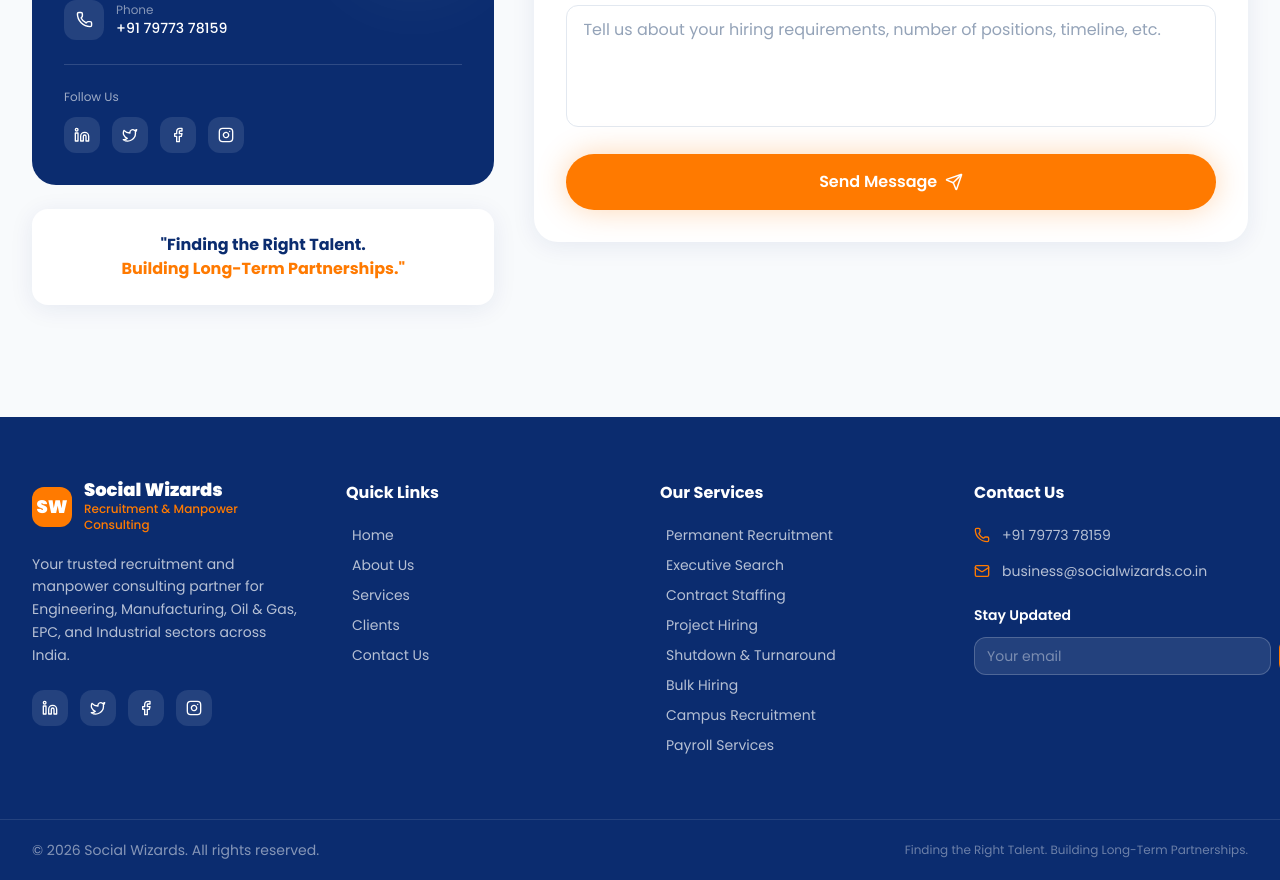
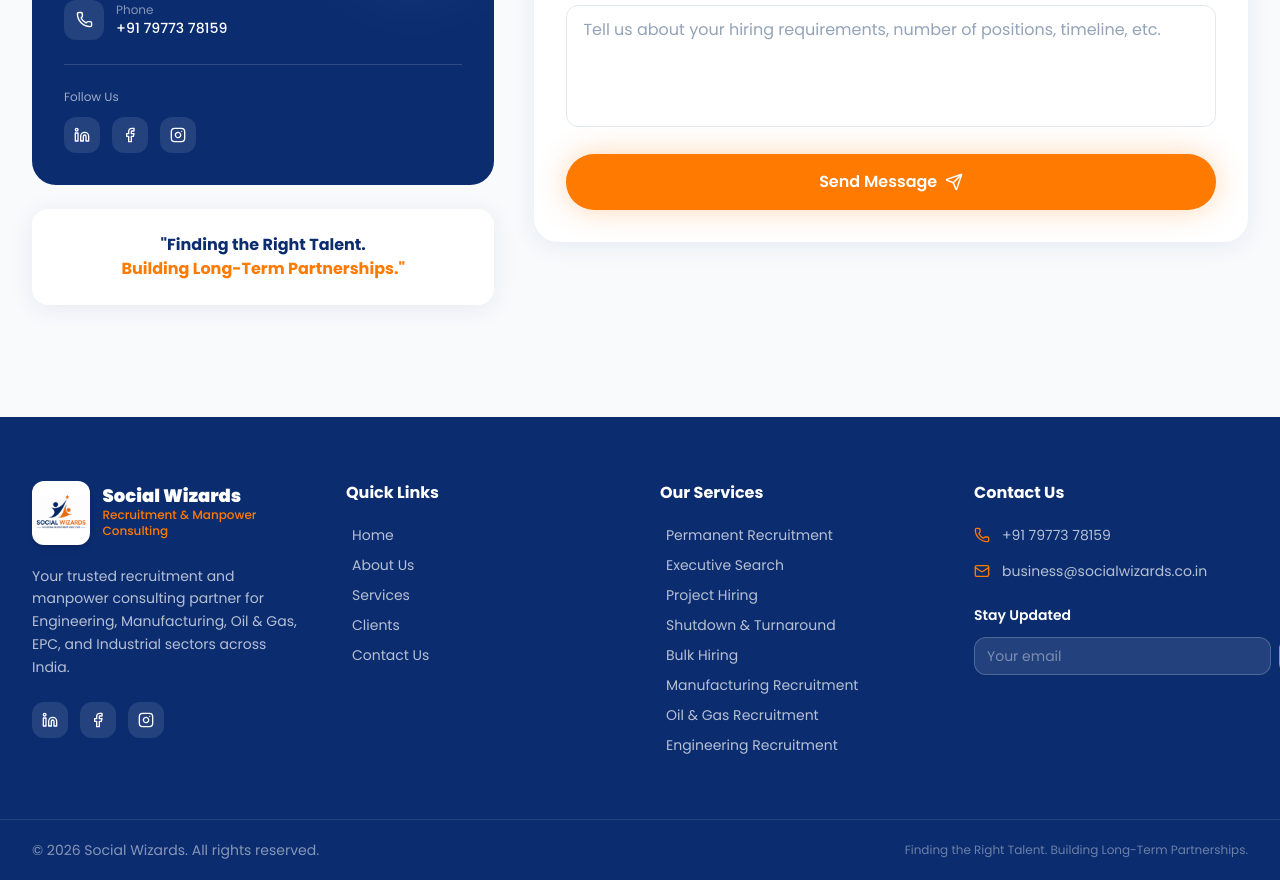
Before and after one commit to jayprakash-mahato/socialWizards, a Next.js app: page / in a window 1280 px wide. Shown: the part 7184-8064 px from the top of the page. Built offline with nearby package versions, Linux system fonts and the light colour scheme.

Commit message:
done all changes

```diff
--- a/app/contact/components/ContactSection.tsx
+++ b/app/contact/components/ContactSection.tsx
@@ -29,7 +29,7 @@ const contactInfo = [
 
 const socials = [
   { icon: Linkedin, href: SITE_CONFIG.social.linkedin, label: "LinkedIn" },
-  { icon: Twitter, href: SITE_CONFIG.social.twitter, label: "Twitter" },
+  // { icon: Twitter, href: SITE_CONFIG.social.twitter, label: "Twitter" },
   { icon: Facebook, href: SITE_CONFIG.social.facebook, label: "Facebook" },
   { icon: Instagram, href: SITE_CONFIG.social.instagram, label: "Instagram" },
 ];
--- a/app/layout.tsx
+++ b/app/layout.tsx
@@ -49,7 +49,6 @@ export const metadata: Metadata = {
     images: ["/og-image.jpg"],
   },
   robots: { index: true, follow: true },
-  icons: { icon: "/favicon.ico", apple: "/apple-touch-icon.png" },
 };
 
 export default function RootLayout({ children }: { children: React.ReactNode }) {
--- a/app/page.tsx
+++ b/app/page.tsx
@@ -12,7 +12,7 @@ export const metadata: Metadata = genMeta({
   title: "Social Wizards - Recruitment & Manpower Consulting Partner",
   description:
     "Social Wizards is a leading recruitment and manpower consulting firm specializing in hiring skilled professionals across Engineering, Manufacturing, Oil & Gas, EPC, and Industrial sectors across India.",
-  path: "/",
+  // path: "/",
 });
 
 export default function HomePage() {
--- a/components/Footer.tsx
+++ b/components/Footer.tsx
@@ -2,6 +2,7 @@
 
 import { Mail, Phone, Linkedin, Twitter, Facebook, Instagram, ArrowRight } from "lucide-react";
 import { NAV_LINKS, SITE_CONFIG, SERVICES } from "@/constants";
+import Image from "next/image";
 
 function scrollTo(href: string) {
   const id = href.replace("#", "");
@@ -22,9 +23,15 @@ export function Footer() {
           {/* Brand */}
           <div className="lg:col-span-1">
             <div className="flex items-center gap-3 mb-5">
-              <div className="w-10 h-10 bg-secondary rounded-xl flex items-center justify-center">
-                <span className="text-white font-black text-lg">SW</span>
-              </div>
+                   <div className="relative w-16 h-16 rounded-xl overflow-hidden bg-white shadow-md group-hover:shadow-lg transition-all duration-300">
+               <Image
+                 src="/images/Social-Wizards-Logo.jpeg"
+                 alt="Social Wizards Logo"
+                 fill
+                 priority
+                 className="object-contain "
+               />
+             </div>
               <div>
                 <div className="font-black text-lg leading-none">Social Wizards</div>
                 <div className="text-secondary text-xs font-medium mt-0.5">Recruitment & Manpower Consulting</div>
@@ -36,7 +43,7 @@ export function Footer() {
             <div className="flex items-center gap-3">
               {[
                 { icon: Linkedin, href: SITE_CONFIG.social.linkedin, label: "LinkedIn" },
-                { icon: Twitter, href: SITE_CONFIG.social.twitter, label: "Twitter" },
+                // { icon: Twitter, href: SITE_CONFIG.social.twitter, label: "Twitter" },
                 { icon: Facebook, href: SITE_CONFIG.social.facebook, label: "Facebook" },
                 { icon: Instagram, href: SITE_CONFIG.social.instagram, label: "Instagram" },
               ].map(({ icon: Icon, href, label }) => (
--- a/components/sections/CTASection.tsx
+++ b/components/sections/CTASection.tsx
@@ -111,7 +111,7 @@ export function CTASection() {
             className="mt-14 grid grid-cols-2 gap-5 border-t border-white/20 pt-10 md:grid-cols-4"
           >
             {[
-              "No Placement Fee",
+              // "No Placement Fee",
               "48 Hour Hiring",
               "90-Day Replacement",
               "Pan India Network",
--- a/components/sections/ContactSection.tsx
+++ b/components/sections/ContactSection.tsx
@@ -22,7 +22,7 @@ type FormData = z.infer<typeof schema>;
 
 const socials = [
   { icon: Linkedin, href: SITE_CONFIG.social.linkedin, label: "LinkedIn" },
-  { icon: Twitter, href: SITE_CONFIG.social.twitter, label: "Twitter" },
+  // { icon: Twitter, href: SITE_CONFIG.social.twitter, label: "Twitter" },
   { icon: Facebook, href: SITE_CONFIG.social.facebook, label: "Facebook" },
   { icon: Instagram, href: SITE_CONFIG.social.instagram, label: "Instagram" },
 ];
--- a/constants/index.ts
+++ b/constants/index.ts
@@ -12,9 +12,9 @@ export const SITE_CONFIG = {
   whatsapp: "917977378159",
   social: {
     linkedin: "https://linkedin.com/company/socialwizards",
-    twitter: "https://twitter.com/socialwizards",
-    facebook: "https://facebook.com/socialwizards",
-    instagram: "https://instagram.com/socialwizards",
+    // twitter: "https://twitter.com/socialwizards",
+    facebook: "https://www.facebook.com/share/1Ce9YdXnkA/",
+    instagram: "https://www.instagram.com/socialwizards_2024?igsh=cDR2MWNmYWRtZXo=",
   },
 };
 
@@ -93,28 +93,28 @@ export const SERVICES = [
     ],
     image: "https://images.unsplash.com/photo-1560472354-b33ff0c44a43?w=800&q=80",
   },
-  {
-    id: "contract-staffing",
-    title: "Contract Staffing",
-    icon: "FileText",
-    shortDesc: "Flexible workforce solutions for project-based and seasonal needs.",
-    description:
-      "Scale your workforce up or down with our contract staffing solutions. We provide skilled professionals on flexible terms, managing all compliance, payroll, and HR administration.",
-    benefits: [
-      "Rapid deployment within 48 hours",
-      "Full compliance management",
-      "Flexible contract durations",
-      "Cost-effective workforce scaling",
-    ],
-    features: [
-      "Short & long-term contracts",
-      "Payroll & statutory compliance",
-      "On-site HR support",
-      "Performance monitoring",
-      "Contract-to-hire options",
-    ],
-    image: "https://images.unsplash.com/photo-1600880292203-757bb62b4baf?w=800&q=80",
-  },
+  // {
+  //   id: "contract-staffing",
+  //   title: "Contract Staffing",
+  //   icon: "FileText",
+  //   shortDesc: "Flexible workforce solutions for project-based and seasonal needs.",
+  //   description:
+  //     "Scale your workforce up or down with our contract staffing solutions. We provide skilled professionals on flexible terms, managing all compliance, payroll, and HR administration.",
+  //   benefits: [
+  //     "Rapid deployment within 48 hours",
+  //     "Full compliance management",
+  //     "Flexible contract durations",
+  //     "Cost-effective workforce scaling",
+  //   ],
+  //   features: [
+  //     "Short & long-term contracts",
+  //     "Payroll & statutory compliance",
+  //     "On-site HR support",
+  //     "Performance monitoring",
+  //     "Contract-to-hire options",
+  //   ],
+  //   image: "https://images.unsplash.com/photo-1600880292203-757bb62b4baf?w=800&q=80",
+  // },
   {
     id: "project-hiring",
     title: "Project Hiring",
@@ -181,50 +181,50 @@ export const SERVICES = [
     ],
     image: "https://images.unsplash.com/photo-1515187029135-18ee286d815b?w=800&q=80",
   },
-  {
-    id: "campus-recruitment",
-    title: "Campus Recruitment",
-    icon: "GraduationCap",
-    shortDesc: "Fresh talent acquisition from premier engineering and management institutes.",
-    description:
-      "Build your future workforce by tapping into India's top engineering and management colleges. Our campus recruitment programs are designed to attract, assess, and onboard the brightest graduates.",
-    benefits: [
-      "Access to top institute talent",
-      "Structured campus programs",
-      "Pre-placement talks & branding",
-      "Fresher training support",
-    ],
-    features: [
-      "IIT/NIT/BITS partnerships",
-      "Pre-placement workshops",
-      "Aptitude & technical tests",
-      "Group discussions & interviews",
-      "Offer letter management",
-    ],
-    image: "https://images.unsplash.com/photo-1523050854058-8df90110c9f1?w=800&q=80",
-  },
-  {
-    id: "payroll-services",
-    title: "Payroll Services",
-    icon: "DollarSign",
-    shortDesc: "End-to-end payroll management and statutory compliance solutions.",
-    description:
-      "Outsource your payroll complexities to us. We handle salary processing, statutory deductions, compliance filings, and employee queries with complete accuracy and confidentiality.",
-    benefits: [
-      "100% statutory compliance",
-      "Timely salary disbursement",
-      "Reduced administrative burden",
-      "Expert compliance team",
-    ],
-    features: [
-      "Monthly payroll processing",
-      "PF, ESI, PT management",
-      "TDS calculation & filing",
-      "Payslip generation",
-      "Annual returns filing",
-    ],
-    image: "https://images.unsplash.com/photo-1554224155-6726b3ff858f?w=800&q=80",
-  },
+  // {
+  //   id: "campus-recruitment",
+  //   title: "Campus Recruitment",
+  //   icon: "GraduationCap",
+  //   shortDesc: "Fresh talent acquisition from premier engineering and management institutes.",
+  //   description:
+  //     "Build your future workforce by tapping into India's top engineering and management colleges. Our campus recruitment programs are designed to attract, assess, and onboard the brightest graduates.",
+  //   benefits: [
+  //     "Access to top institute talent",
+  //     "Structured campus programs",
+  //     "Pre-placement talks & branding",
+  //     "Fresher training support",
+  //   ],
+  //   features: [
+  //     "IIT/NIT/BITS partnerships",
+  //     "Pre-placement workshops",
+  //     "Aptitude & technical tests",
+  //     "Group discussions & interviews",
+  //     "Offer letter management",
+  //   ],
+  //   image: "https://images.unsplash.com/photo-1523050854058-8df90110c9f1?w=800&q=80",
+  // },
+  // {
+  //   id: "payroll-services",
+  //   title: "Payroll Services",
+  //   icon: "DollarSign",
+  //   shortDesc: "End-to-end payroll management and statutory compliance solutions.",
+  //   description:
+  //     "Outsource your payroll complexities to us. We handle salary processing, statutory deductions, compliance filings, and employee queries with complete accuracy and confidentiality.",
+  //   benefits: [
+  //     "100% statutory compliance",
+  //     "Timely salary disbursement",
+  //     "Reduced administrative burden",
+  //     "Expert compliance team",
+  //   ],
+  //   features: [
+  //     "Monthly payroll processing",
+  //     "PF, ESI, PT management",
+  //     "TDS calculation & filing",
+  //     "Payslip generation",
+  //     "Annual returns filing",
+  //   ],
+  //   image: "https://images.unsplash.com/photo-1554224155-6726b3ff858f?w=800&q=80",
+  // },
   {
     id: "manufacturing-recruitment",
     title: "Manufacturing Recruitment",
@@ -247,28 +247,28 @@ export const SERVICES = [
     ],
     image: "https://images.unsplash.com/photo-1565043589221-1a6fd9ae45c7?w=800&q=80",
   },
-  {
-    id: "technical-recruitment",
-    title: "Technical Recruitment",
-    icon: "Settings",
-    shortDesc: "Niche technical talent for specialized engineering and technology roles.",
-    description:
-      "Finding rare technical talent requires deep domain expertise. Our technical recruitment specialists understand complex job requirements and identify candidates with the precise skills your projects demand.",
-    benefits: [
-      "Niche technical expertise",
-      "Skills-based assessments",
-      "Certified professional network",
-      "Fast turnaround on hard-to-fill roles",
-    ],
-    features: [
-      "Mechanical & electrical engineers",
-      "Instrumentation specialists",
-      "Process & chemical engineers",
-      "Civil & structural engineers",
-      "HSE professionals",
-    ],
-    image: "https://images.unsplash.com/photo-1581092160607-ee22621dd758?w=800&q=80",
-  },
+  // {
+  //   id: "technical-recruitment",
+  //   title: "Technical Recruitment",
+  //   icon: "Settings",
+  //   shortDesc: "Niche technical talent for specialized engineering and technology roles.",
+  //   description:
+  //     "Finding rare technical talent requires deep domain expertise. Our technical recruitment specialists understand complex job requirements and identify candidates with the precise skills your projects demand.",
+  //   benefits: [
+  //     "Niche technical expertise",
+  //     "Skills-based assessments",
+  //     "Certified professional network",
+  //     "Fast turnaround on hard-to-fill roles",
+  //   ],
+  //   features: [
+  //     "Mechanical & electrical engineers",
+  //     "Instrumentation specialists",
+  //     "Process & chemical engineers",
+  //     "Civil & structural engineers",
+  //     "HSE professionals",
+  //   ],
+  //   image: "https://images.unsplash.com/photo-1581092160607-ee22621dd758?w=800&q=80",
+  // },
   {
     id: "oil-gas-recruitment",
     title: "Oil & Gas Recruitment",
```
Also changed, not shown: app/icon.png (added).
